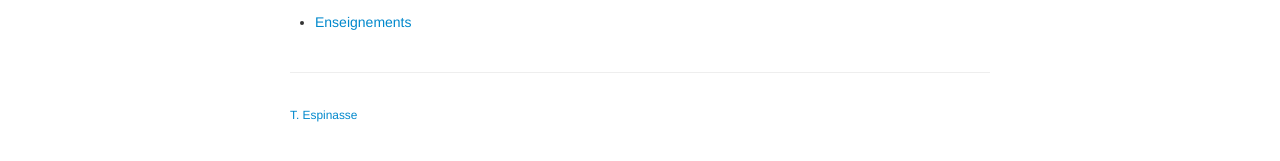
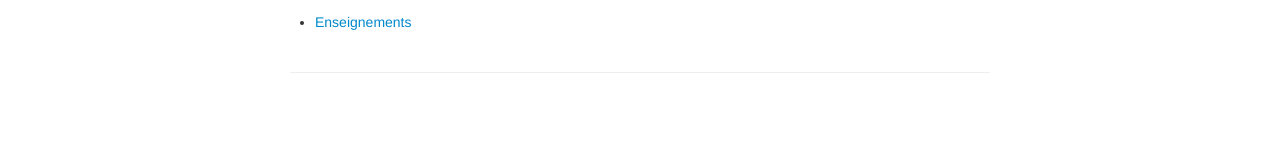
Before and after one commit to thibaultespinasse/home_page, a Jekyll site: the page built from index.md, in a window 1280 px wide. Shown: the part 140-301 px from the top of the page. Built offline with Jekyll 4.4.1, drawn with Linux system fonts in a browser that asks for light colours.

Commit message:
Update default.html

```diff
--- a/_includes/themes/twitter/default.html
+++ b/_includes/themes/twitter/default.html
@@ -46,7 +46,7 @@
         <p><small>
 <!-- start of Karl's footer; modify this part -->
 <!--     <a href="https://creativecommons.org/publicdomain/zero/1.0/">  ... -->
-    <a href=" https://thibaultespinasse.github.io/home_page">T. Espinasse</a>
+<!--     <a href=" https://thibaultespinasse.github.io/home_page">T. Espinasse</a> -->
   <!-- end of Karl's footer; modify this part -->
         </small></p>
       </footer>
```
